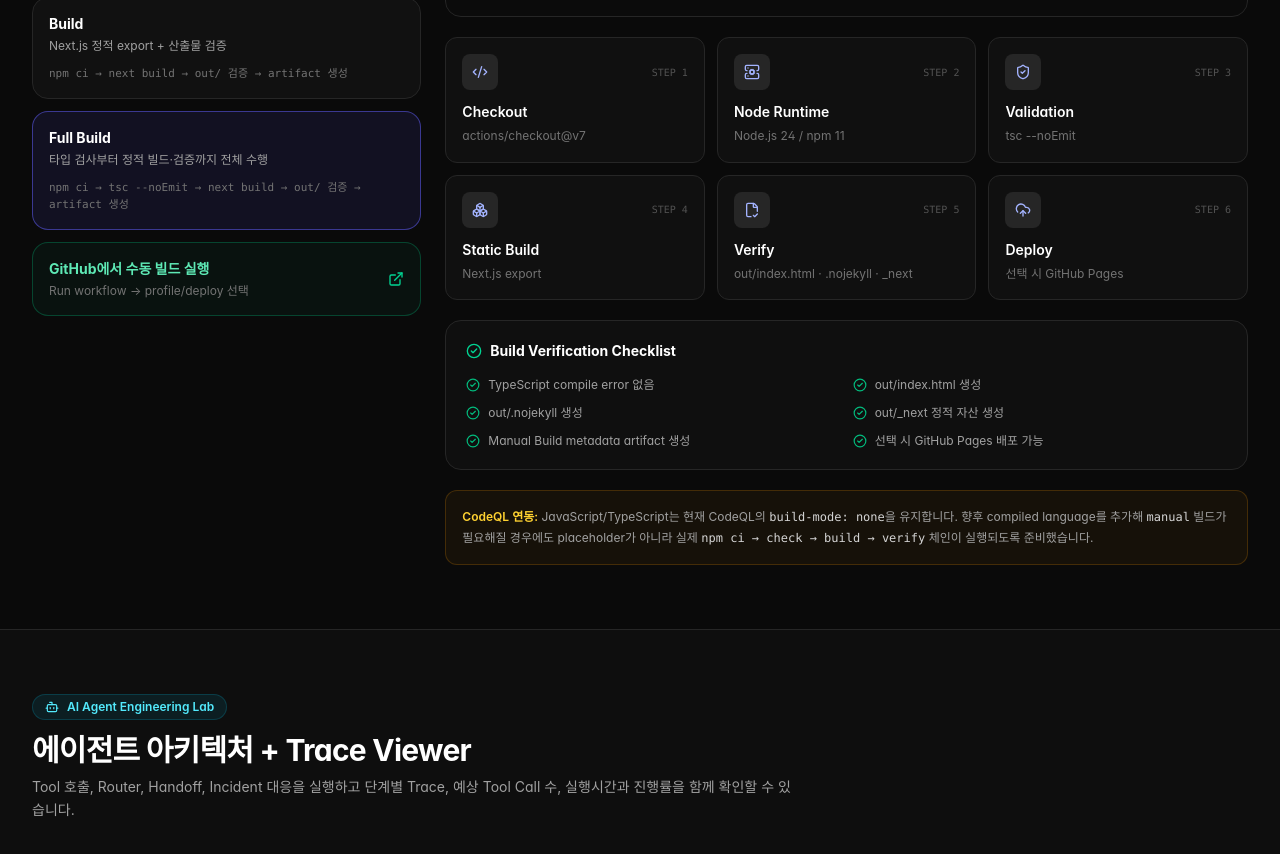
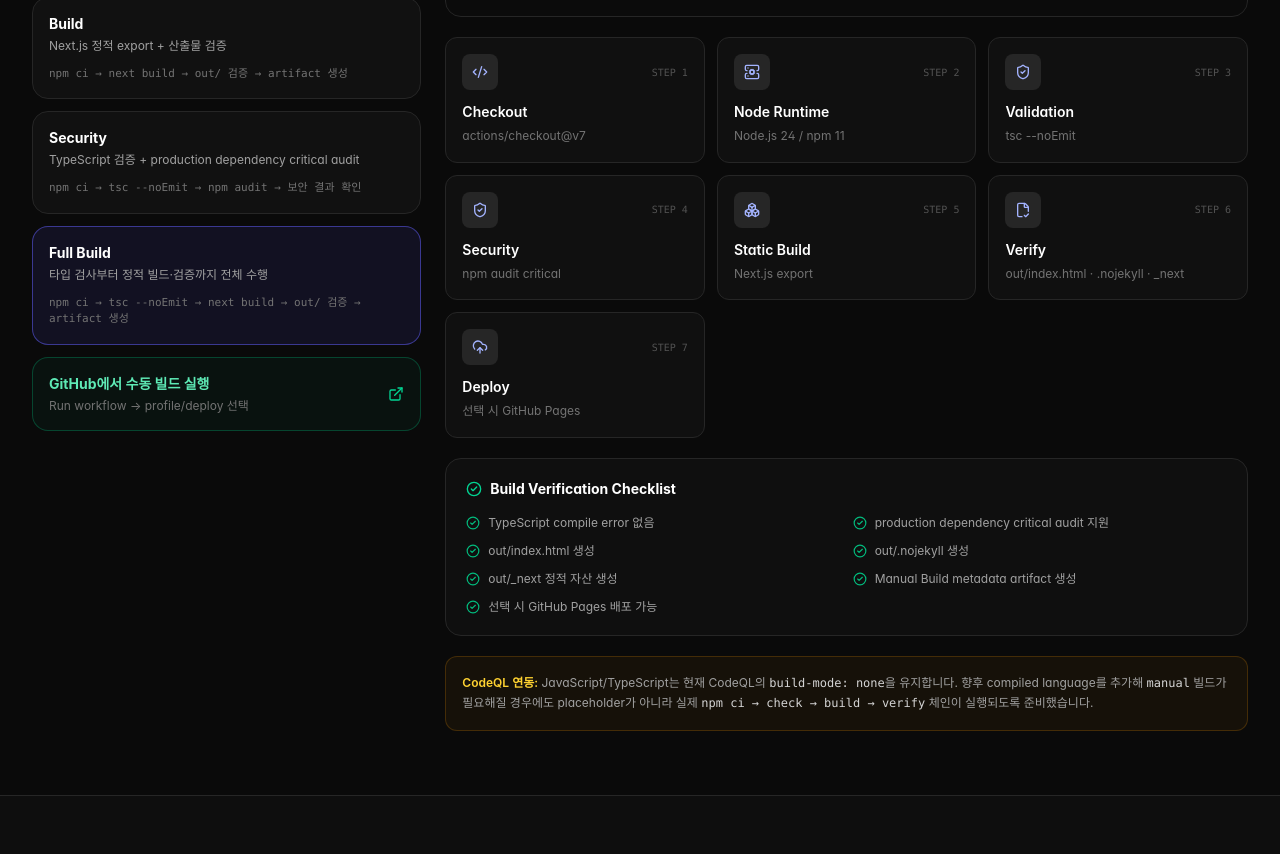
Before and after one commit to koreatest12/goggle-test, a Next.js app: page / in a window 1280 px wide. Shown: the part 1860-2714 px from the top of the page. Built offline with nearby package versions, Linux system fonts and the light colour scheme.

Commit message:
feat(ui): add security build profile

```diff
--- a/src/components/ManualBuildCenter.tsx
+++ b/src/components/ManualBuildCenter.tsx
@@ -15,7 +15,7 @@
   TerminalSquare,
 } from 'lucide-react';
 
-type BuildProfile = 'validate' | 'build' | 'full';
+type BuildProfile = 'validate' | 'build' | 'security' | 'full';
 
 const PROFILES = {
   validate: {
@@ -29,6 +29,12 @@
     description: 'Next.js 정적 export + 산출물 검증',
     command: 'npm run build && npm run verify:build',
     steps: ['npm ci', 'next build', 'out/ 검증', 'artifact 생성'],
+  },
+  security: {
+    label: 'Security',
+    description: 'TypeScript 검증 + production dependency critical audit',
+    command: 'npm run check && npm audit --omit=dev --audit-level=critical',
+    steps: ['npm ci', 'tsc --noEmit', 'npm audit', '보안 결과 확인'],
   },
   full: {
     label: 'Full Build',
@@ -48,8 +54,9 @@
       { label: 'Checkout', detail: 'actions/checkout@v7', icon: Code2 },
       { label: 'Node Runtime', detail: 'Node.js 24 / npm 11', icon: ServerCog },
       { label: 'Validation', detail: profile === 'build' ? '선택적' : 'tsc --noEmit', icon: ShieldCheck },
-      { label: 'Static Build', detail: profile === 'validate' ? '생략' : 'Next.js export', icon: Boxes },
-      { label: 'Verify', detail: profile === 'validate' ? '생략' : 'out/index.html · .nojekyll · _next', icon: FileCheck2 },
+      { label: 'Security', detail: profile === 'security' || profile === 'full' ? 'npm audit critical' : '선택적', icon: ShieldCheck },
+      { label: 'Static Build', detail: profile === 'validate' || profile === 'security' ? '생략' : 'Next.js export', icon: Boxes },
+      { label: 'Verify', detail: profile === 'validate' || profile === 'security' ? '생략' : 'out/index.html · .nojekyll · _next', icon: FileCheck2 },
       { label: 'Deploy', detail: '선택 시 GitHub Pages', icon: CloudUpload },
     ],
     [profile]
@@ -159,6 +166,7 @@
               <div className="grid grid-cols-1 sm:grid-cols-2 gap-3 text-xs">
                 {[
                   'TypeScript compile error 없음',
+                  'production dependency critical audit 지원',
                   'out/index.html 생성',
                   'out/.nojekyll 생성',
                   'out/_next 정적 자산 생성',
```
